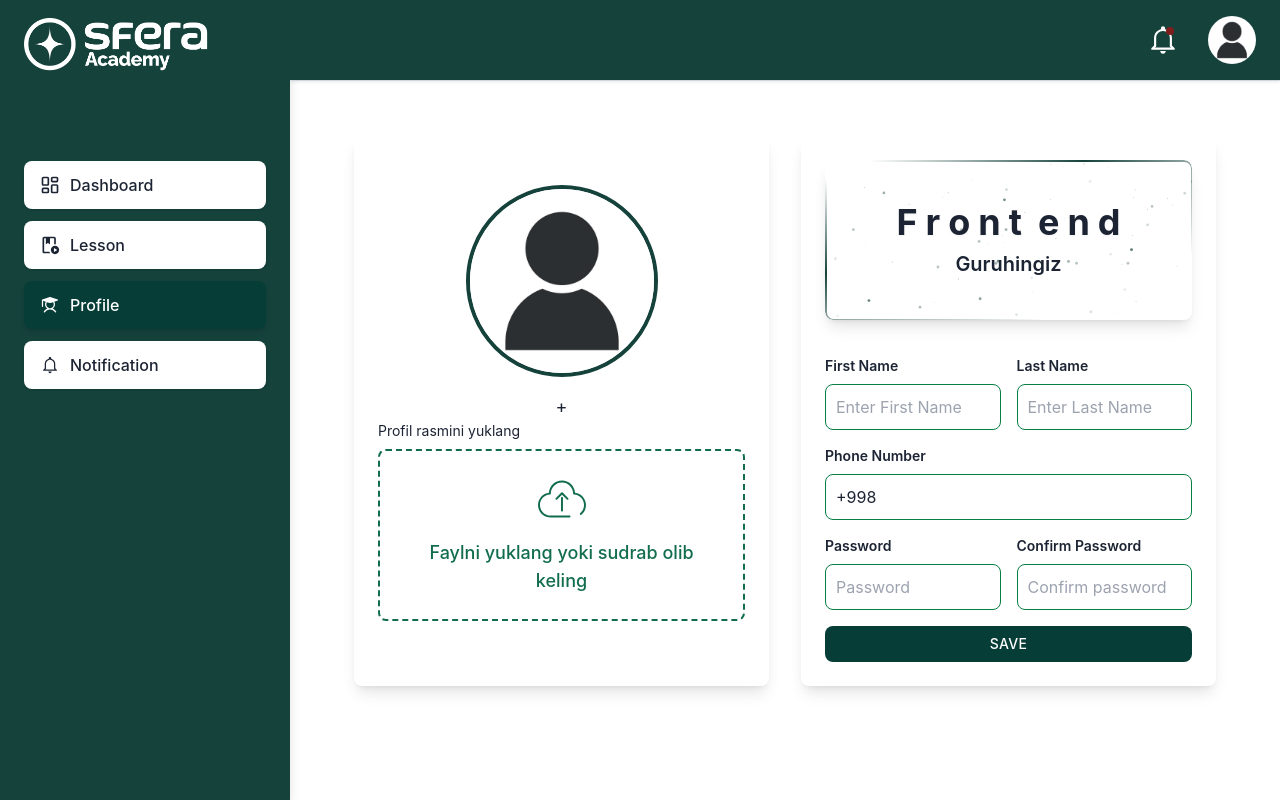
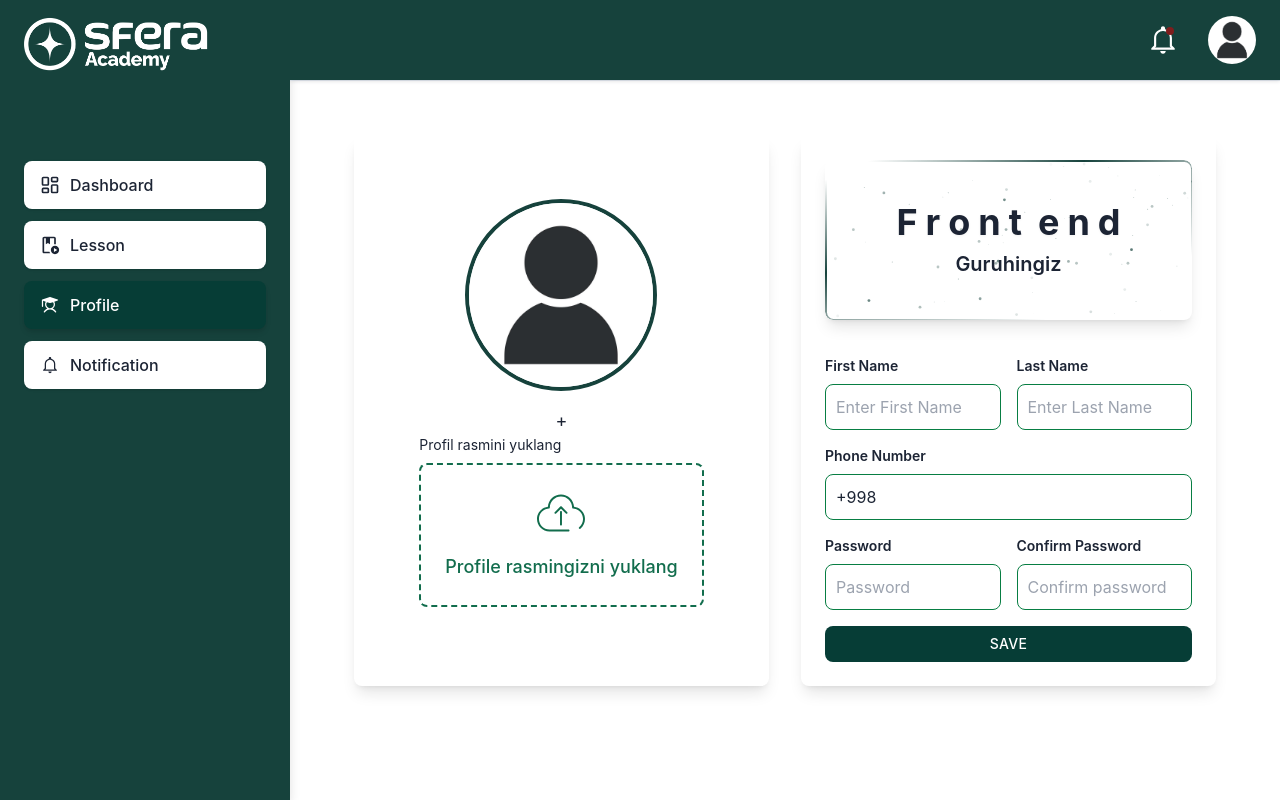
Before and after one commit to abdulazizsaidovcode/sfera-Edu, a React (Vite) app: page /profile in a window 1280 px wide. Built offline with nearby package versions, Linux system fonts and the light colour scheme; no server answers; sample sign-in values are in the browser's storage.

Commit message:
sadasdasdasd

```diff
--- a/src/components/Inputs/fileUpolatInput.tsx
+++ b/src/components/Inputs/fileUpolatInput.tsx
@@ -1,6 +1,7 @@
 // FileUpload.tsx
 import React, { useState } from 'react';
 import upload from '@/assets/images/upload.svg'
+import ShineBorder from '../magicui/shine-border';
 
 interface FileUploadProps {
     onFileChange: (file: File) => void;
@@ -18,7 +19,7 @@
     };
 
     return (
-        <div className="border-2 border-dashed border-[#126D4D] p-6 text-center rounded-lg bg-gray-100">
+        <div className="border-2 border-dashed border-[#126D4D] p-6 text-center rounded-lg bg-gray-100 w-full" >
             <input
                 type="file"
                 accept="image/*"
@@ -30,7 +31,7 @@
                 <div className="flex flex-col items-center justify-center">
                     <img src={upload} alt="Upload Icon" className="mb-4 w-12 h-12 " />
                     <span className="text-lg font-medium text-[#126D4D]">
-                        {fileName || "Faylni yuklang yoki sudrab olib keling"}
+                        {fileName || "Profile rasmingizni yuklang"}
                     </span>
                 </div>
             </label>
--- a/src/pages/profile/profile.tsx
+++ b/src/pages/profile/profile.tsx
@@ -140,9 +140,9 @@
                 alt="Profile"
                 className="w-48 h-48 rounded-full border-4 border-[#16423C] mb-4"
               />
-              <h1 className="text-2xl font-semibold">{data?.firstName} {data?.lastName}</h1>
+              <h1 className="text-2xl font-semibold text-center">{data?.firstName} {data?.lastName}</h1>
               <h2 className="text-lg">+{data?.phoneNumber}</h2>
-              <div className="mb-4">
+              <div className="mb-4 w-full">
                 <label className="block text-gray-300 text-sm mb-2">Profil rasmini yuklang</label>
                 <FileUpload onFileChange={handleFileChange} />
               </div>
```
